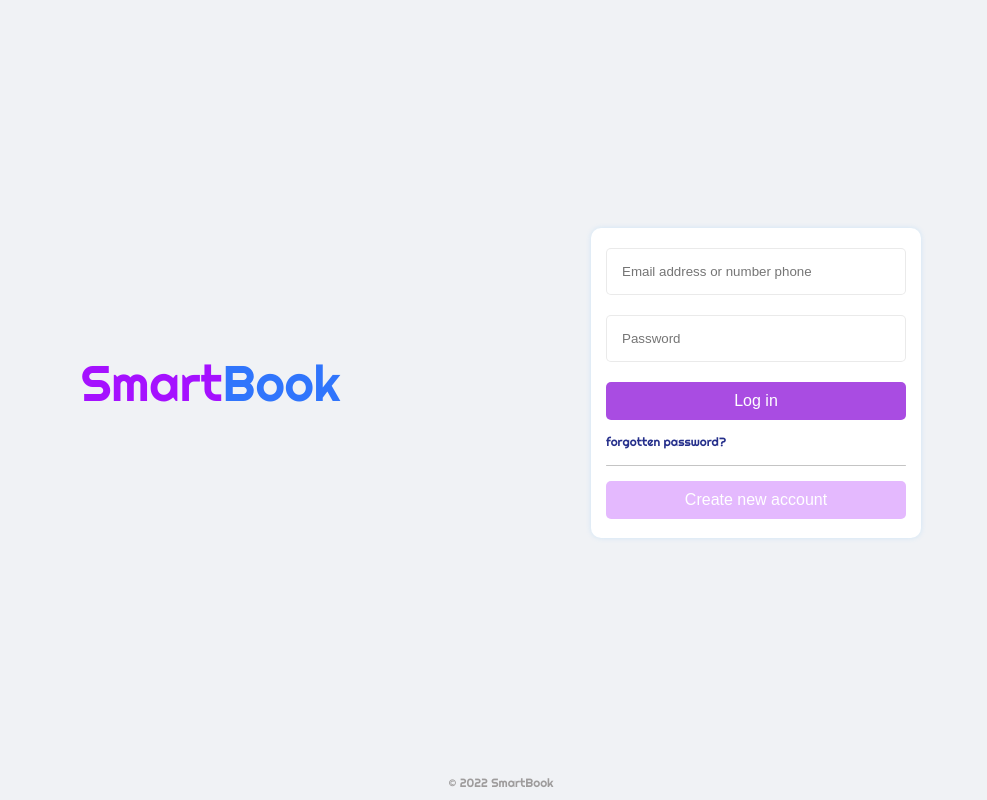
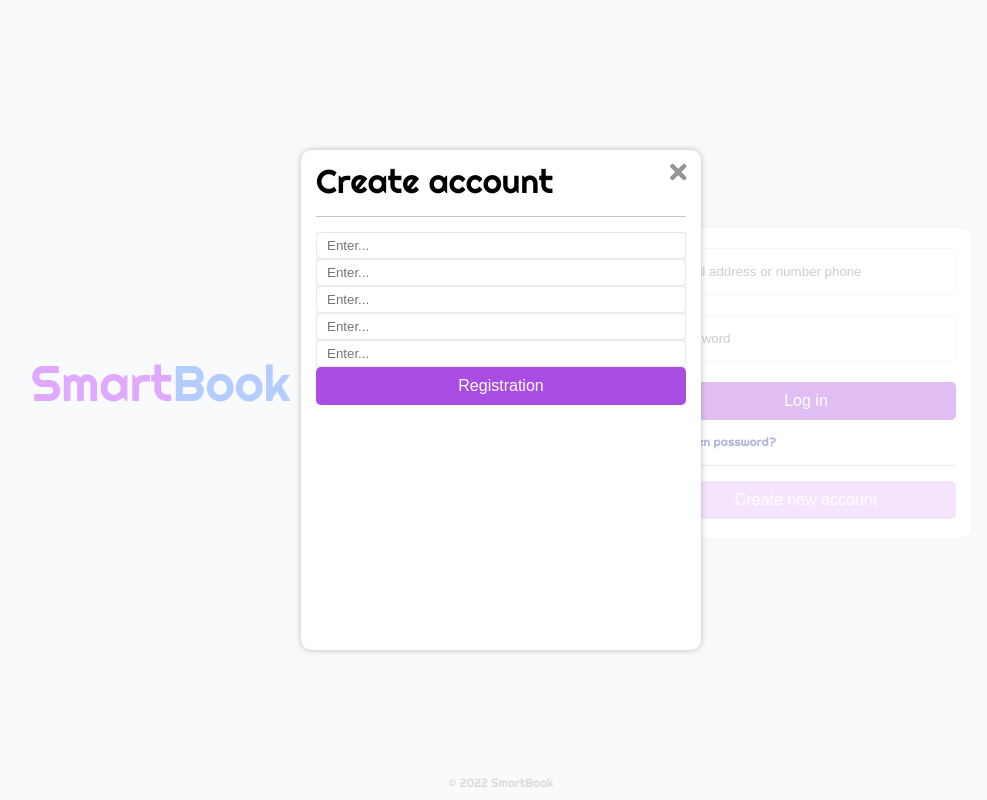
Before and after one commit to MRXOneX/smartbook-front, a Vue app: page /login in a window 1280 px wide. Shown: the whole page, without its empty margins (139-1126 px from the left). Built offline with nearby package versions, Linux system fonts and the light colour scheme.

Commit message:
added modalCreateAccount

```diff
--- a/src/components/ModalCreateAccount.vue
+++ b/src/components/ModalCreateAccount.vue
@@ -1,9 +1,37 @@
 <template>
-
+    <div class="container">
+        <div class="wrapper">
+            <div class="header">
+                <p>Create account</p>
+                <font-awesome-icon
+                    :icon="['fas', 'times']"
+                    :style="{
+                        background: 'none',
+                        color: '#959595',
+                        fontSize: '24px',
+                        cursor: 'pointer'
+                    }" />
+            </div>
+            <div class="divider"/>
+            <div class="content">
+                <my-input />
+                <my-input />
+                <my-input />
+                <my-input />
+                <my-input />
+                <my-button>
+                    Registration
+                </my-button>
+            </div>
+         </div>
+    </div>
 </template>
 
 <script>
+import MyButton from './UI/MyButton.vue'
+import MyInput from './UI/MyInput.vue'
 export default {
+  components: { MyInput, MyButton },
 
 }
 </script>
@@ -27,6 +55,29 @@ export default {
         background: #FFFFFF;
         box-shadow: 0px 0px 6px rgba(0, 0, 0, 0.25);
         border-radius: 10px;
+
+        padding: 10px 15px;
+    }
+
+    .header {
+        display: flex;
+        justify-content: space-between;
+        background: none;
+    }
+    .header p {
+        text-align: center;
+        background: none;
+        margin: 0;
+        font-size: 33px;
+    }
+
+
+    .divider {
+        margin: 15px 0;
+        width: 100%;
+        height: 1px;
+        background-color: #c4c4c4;
+        border-radius: 20px;
     }
 
     /* M E D I A*/
--- a/src/components/UI/MyInput.vue
+++ b/src/components/UI/MyInput.vue
@@ -40,7 +40,7 @@ export default {
         },
         width: {
             type: String,
-            default: () => "auto"
+            default: () => "100%"
         },
         margin: {
             type: String,
--- a/src/main.js
+++ b/src/main.js
@@ -1,7 +1,7 @@
 import { createApp } from 'vue'
 // vue-fontawesome
 import { library } from '@fortawesome/fontawesome-svg-core'
-import { faSortDown, faSortUp, faSignOutAlt } from '@fortawesome/free-solid-svg-icons'
+import { faSortDown, faSortUp, faSignOutAlt, faTimes } from '@fortawesome/free-solid-svg-icons'
 import { FontAwesomeIcon } from '@fortawesome/vue-fontawesome'
 //
 import router from "@/router/router"
@@ -17,7 +17,7 @@ const app = createApp(App)
 
 // -----
 
-library.add(faSortDown, faSortUp, faSignOutAlt)
+library.add(faSortDown, faSortUp, faSignOutAlt, faTimes)
 
 app.component('font-awesome-icon', FontAwesomeIcon)
 
--- a/src/pages/Authorization.vue
+++ b/src/pages/Authorization.vue
@@ -46,14 +46,14 @@ export default {
         justify-content: space-between;
 
         height: 100%;
-        width: 840px;
+        width: 940px;
     }
 
 
 
     /* M E D I A */
 
-    @media screen and (max-width: 850px) {
+    @media screen and (max-width: 940px) {
         .logo-form {
             flex-direction: column;
             justify-content: space-evenly;
```
